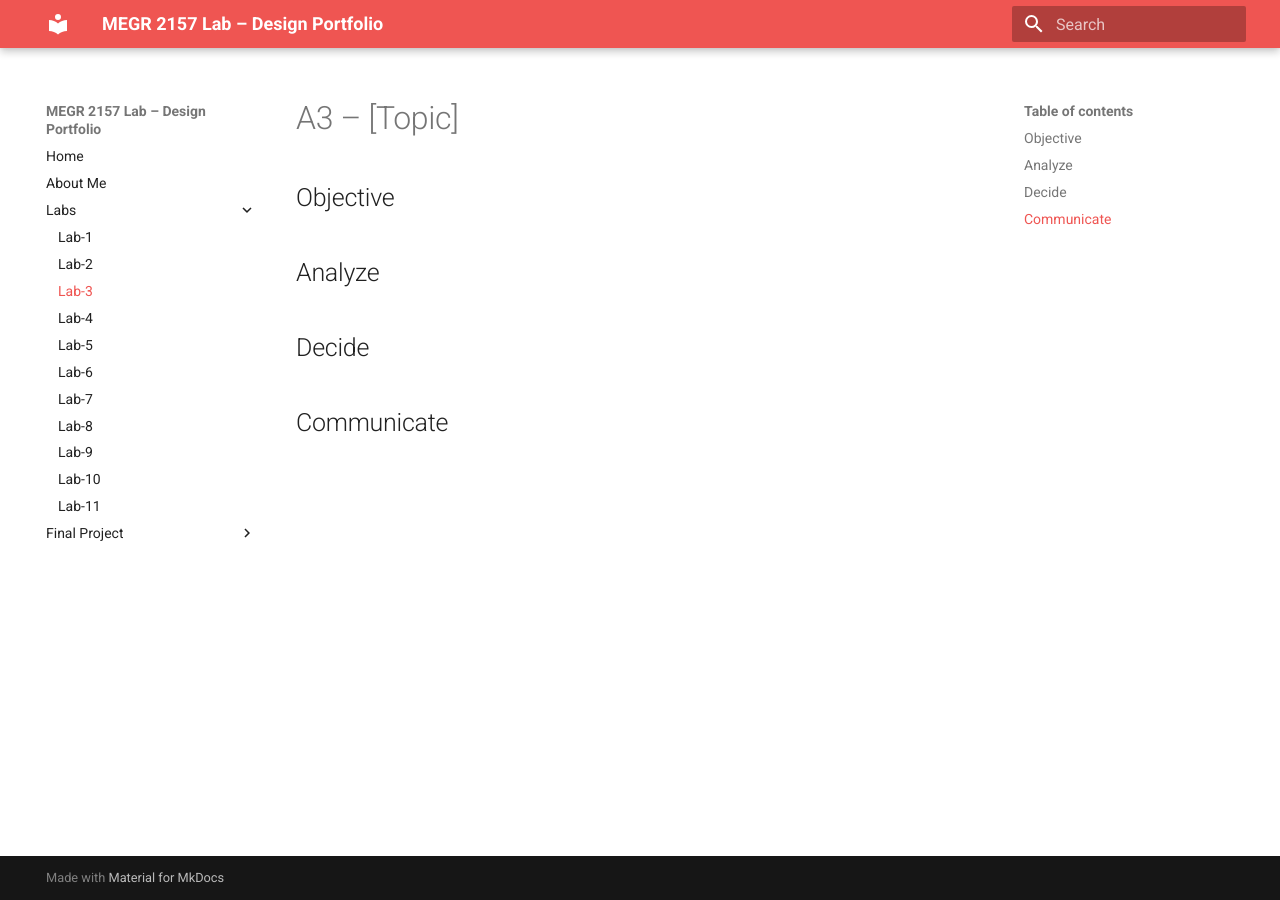
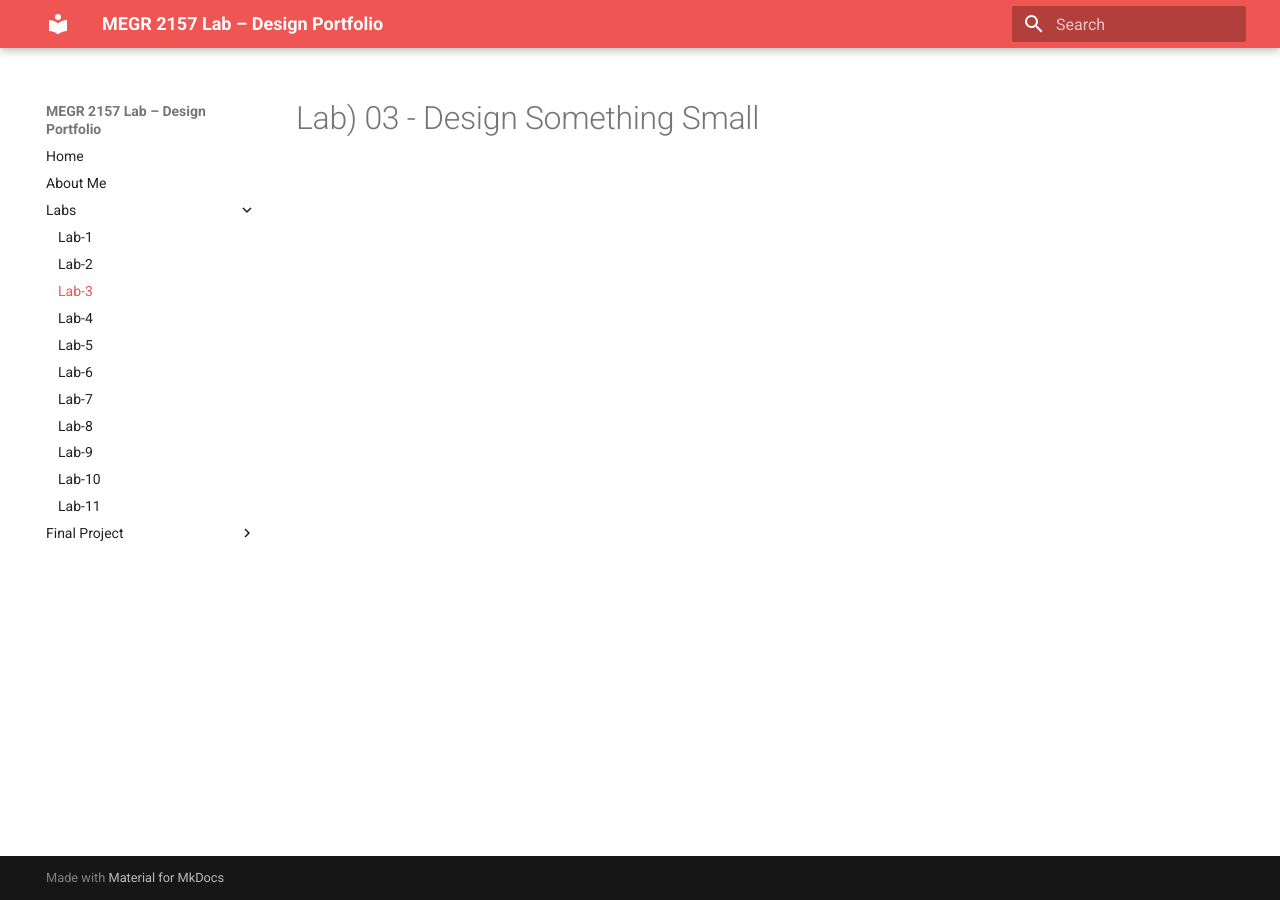
Before and after one commit to bspinne2/Brendan-Spinner-Portfolio, an MkDocs documentation site: the page built from docs/Labs/L03/index.md, in a window 1280 px wide. Built offline with MkDocs 1.6.1 and Material for MkDocs 9.7.7, drawn with Linux system fonts in a browser that asks for light colours.

Commit message:
Update index.md

```diff
--- a/docs/Labs/L03/index.md
+++ b/docs/Labs/L03/index.md
@@ -1,12 +1 @@
-# A3 – [Topic]
-
-## Objective
-
-
-## Analyze
-
-
-## Decide
-
-
-## Communicate
+# Lab) 03 - Design Something Small
```
